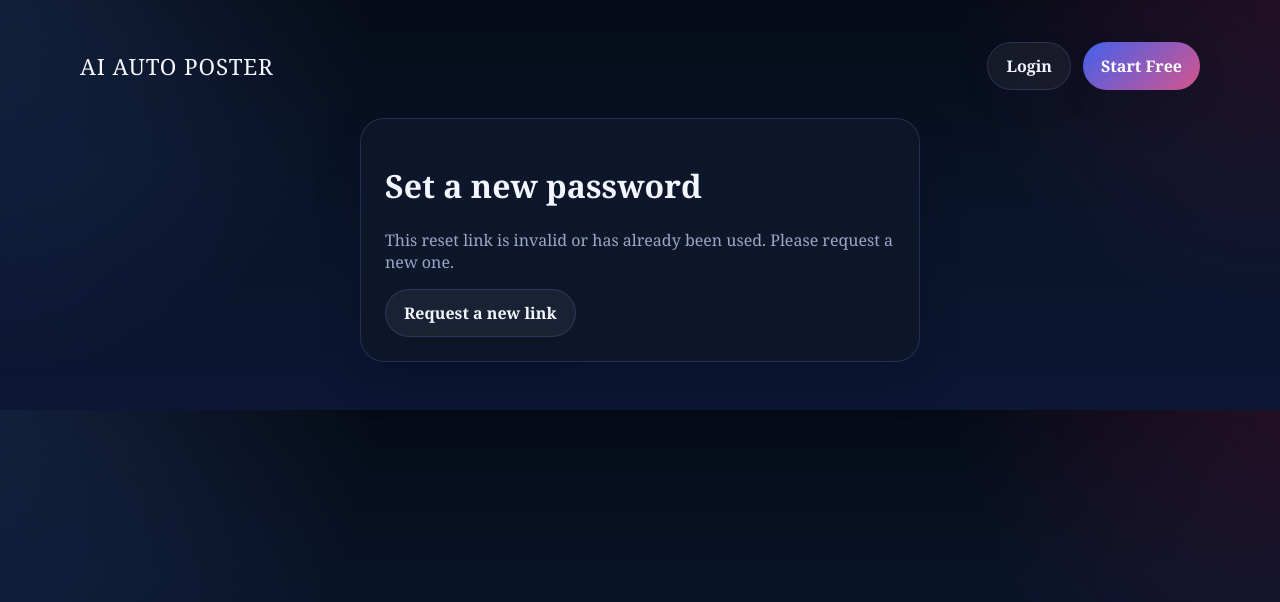
After one commit to Shubhamovale/ai-auto-poster, a Django app: page /accounts/reset/1/1/ in a window 1280 px wide. The commit adds this page. Shown: the top 602 px of the page. Run offline with Django 5.2, Linux system fonts and the light colour scheme.

Commit message:
Add unique-email signup coverage and forgot password flow

```diff
--- a/config/urls.py
+++ b/config/urls.py
@@ -2,7 +2,7 @@ from django.contrib import admin
 from django.contrib.auth import views as auth_views
 from django.urls import include, path
 
-from accounts.forms import EmailOrUsernameAuthenticationForm
+from accounts.forms import EmailOrUsernameAuthenticationForm, StyledPasswordResetForm
 from dashboard.views import LandingPageView
 
 
@@ -17,6 +17,31 @@ urlpatterns = [
         ),
         name="login",
     ),
+    path(
+        "accounts/password-reset/",
+        auth_views.PasswordResetView.as_view(
+            template_name="auth/password_reset_form.html",
+            email_template_name="auth/password_reset_email.txt",
+            subject_template_name="auth/password_reset_subject.txt",
+            form_class=StyledPasswordResetForm,
+        ),
+        name="password_reset",
+    ),
+    path(
+        "accounts/password-reset/done/",
+        auth_views.PasswordResetDoneView.as_view(template_name="auth/password_reset_done.html"),
+        name="password_reset_done",
+    ),
+    path(
+        "accounts/reset/<uidb64>/<token>/",
+        auth_views.PasswordResetConfirmView.as_view(template_name="auth/password_reset_confirm.html"),
+        name="password_reset_confirm",
+    ),
+    path(
+        "accounts/reset/done/",
+        auth_views.PasswordResetCompleteView.as_view(template_name="auth/password_reset_complete.html"),
+        name="password_reset_complete",
+    ),
     path("accounts/logout/", auth_views.LogoutView.as_view(), name="logout"),
     path("accounts/", include("accounts.urls")),
     path("app/", include("dashboard.urls")),
--- a/templates/auth/login.html
+++ b/templates/auth/login.html
@@ -11,6 +11,7 @@
         {{ form.as_p }}
         <button type="submit">Login</button>
     </form>
+    <p class="muted"><a href="{% url 'password_reset' %}">Forgot password?</a></p>
     <p class="muted">Need an account? <a href="{% url 'signup' %}">Start free here</a>.</p>
 </div>
 {% endblock %}
--- /dev/null
+++ b/templates/auth/password_reset_confirm.html
@@ -0,0 +1,20 @@
+{% extends "base.html" %}
+
+{% block title %}Set New Password{% endblock %}
+
+{% block content %}
+<div class="panel" style="max-width: 560px; margin: 0 auto;">
+    <h1>Set a new password</h1>
+    {% if validlink %}
+        <p class="muted">Choose a new password for your account.</p>
+        <form method="post">
+            {% csrf_token %}
+            {{ form.as_p }}
+            <button type="submit">Update password</button>
+        </form>
+    {% else %}
+        <p class="muted">This reset link is invalid or has already been used. Please request a new one.</p>
+        <a class="button secondary" href="{% url 'password_reset' %}">Request a new link</a>
+    {% endif %}
+</div>
+{% endblock %}
--- /dev/null
+++ b/templates/auth/password_reset_email.txt
@@ -0,0 +1,6 @@
+You're receiving this email because a password reset was requested for your AI Auto Poster account.
+
+Use the link below to choose a new password:
+{{ protocol }}://{{ domain }}{% url 'password_reset_confirm' uidb64=uid token=token %}
+
+If you did not request this, you can safely ignore this email.
--- /dev/null
+++ b/templates/auth/password_reset_subject.txt
@@ -0,0 +1 @@
+Reset your AI Auto Poster password
```
Also changed, not shown: accounts/forms.py (+13 -1 lines), accounts/tests.py (+40 -0 lines), templates/auth/password_reset_complete.html (added, +11 -0 lines), templates/auth/password_reset_done.html (added, +11 -0 lines), templates/auth/password_reset_form.html (added, +16 -0 lines).
